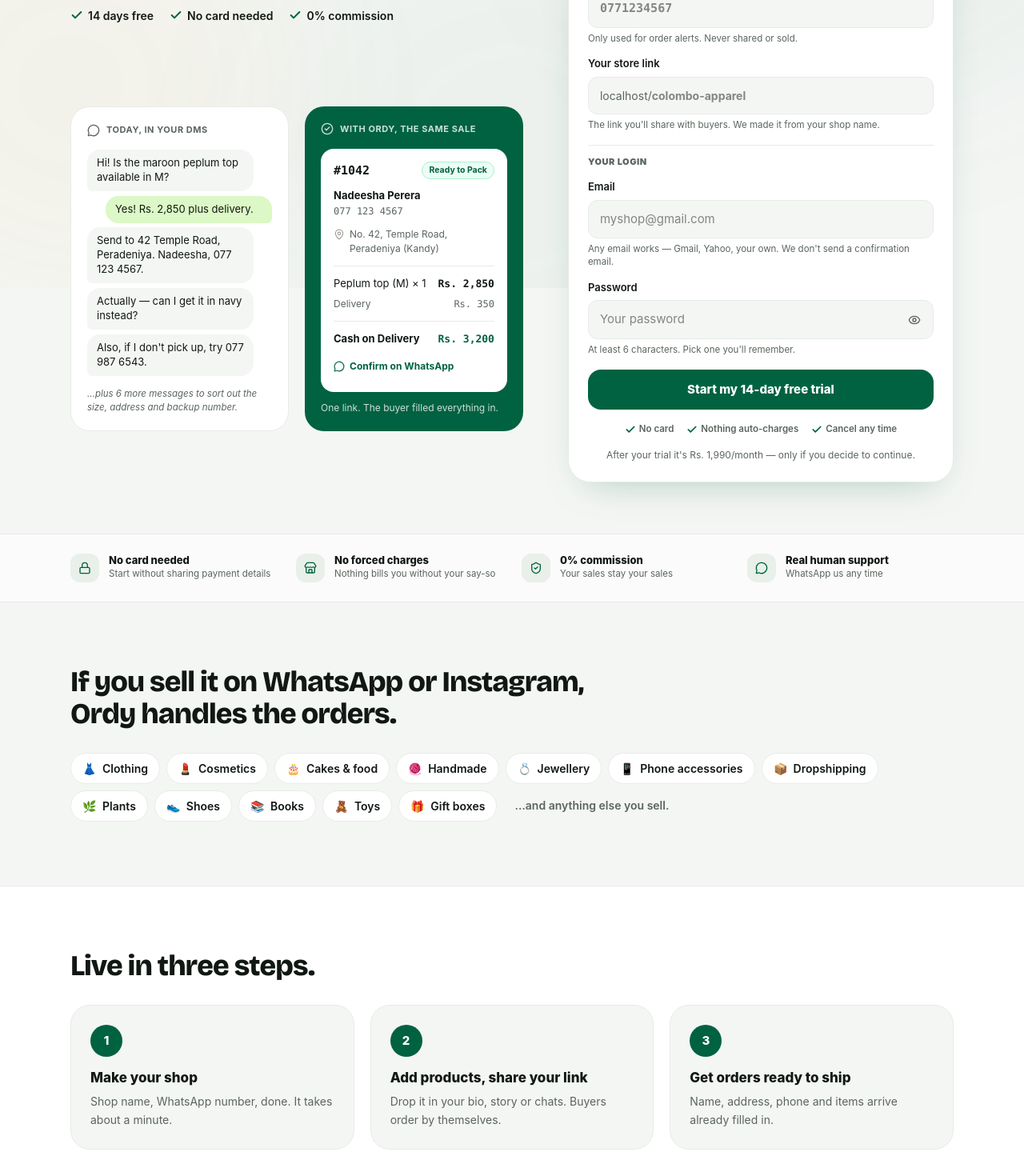
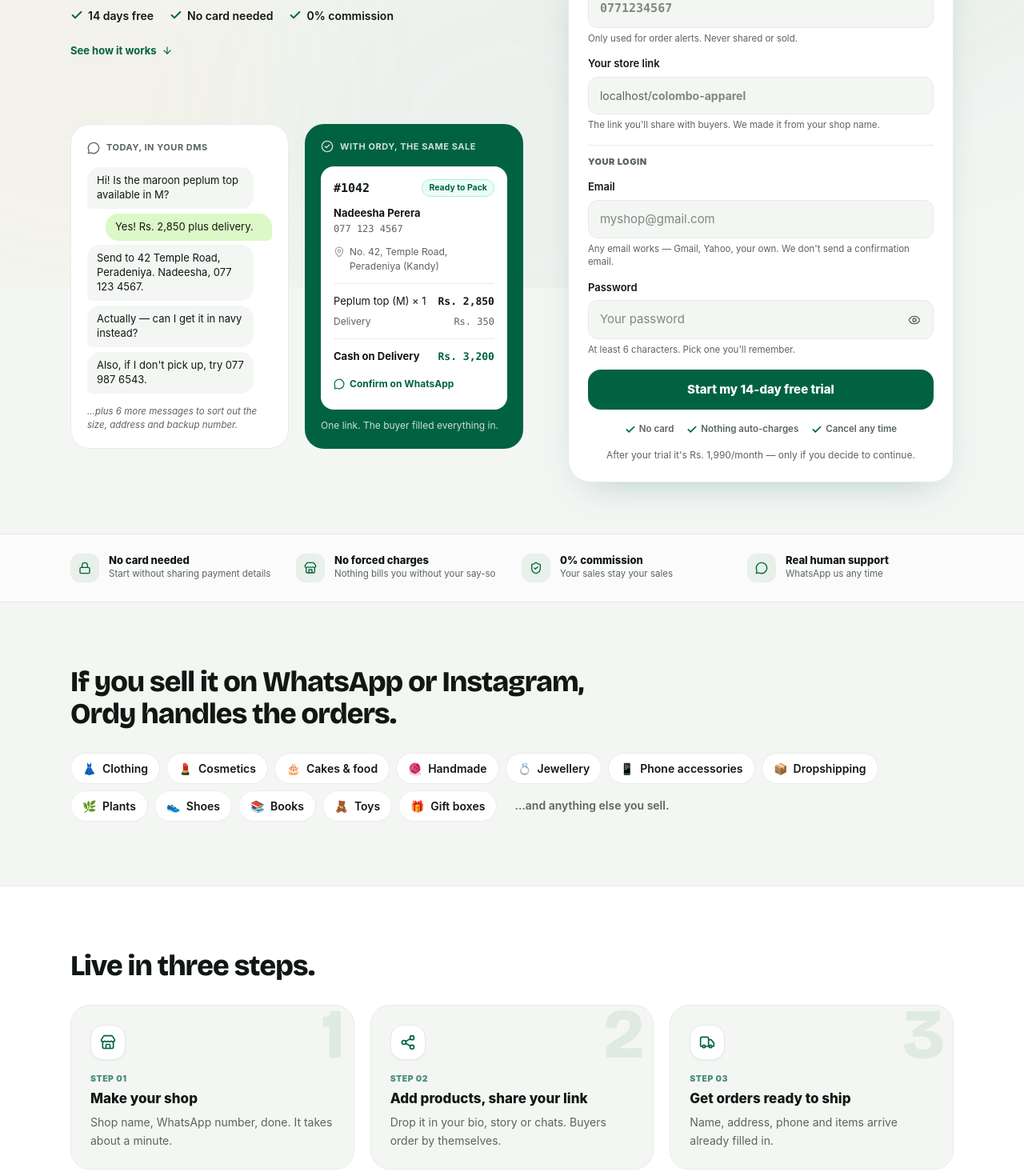
Before and after one commit to rakeeb135/orderly, a React (Vite) app: page /login in a window 1280 px wide. Shown: the part 440-1910 px from the top of the page at 80% size. Built offline with nearby package versions, Linux system fonts and the light colour scheme; no server answers.

Commit message:
Auth: 'See how it works' CTA, restyled steps section, logout lands on login

```diff
--- a/src/components/Layout.jsx
+++ b/src/components/Layout.jsx
@@ -49,7 +49,7 @@ export default function Layout({ seller, setSeller, products, setProducts, onOrd
     } catch (err) {
       console.error('Logout error:', err);
     }
-    navigate('/login');
+    navigate('/login?mode=login');
   };
 
   const navItems = [
--- a/src/pages/Auth.jsx
+++ b/src/pages/Auth.jsx
@@ -3,7 +3,7 @@ import { useNavigate, useSearchParams } from 'react-router-dom';
 import {
   Loader2, AlertCircle, CheckCircle2, Check, Store, Share2, Truck, Package,
   Printer, ShieldCheck, MessageCircle, Smartphone, Plus, Eye, EyeOff,
-  AlertTriangle, MapPin, Lock,
+  AlertTriangle, MapPin, Lock, ArrowDown,
 } from 'lucide-react';
 import { supabase } from '../supabase';
 import { createSeller } from '../services/dbService';
@@ -13,8 +13,8 @@ import OrdyLogo from '../components/OrdyLogo';
 /* ------------------------------------------------------------------ */
 /*  Business constants                                                 */
 /* ------------------------------------------------------------------ */
-const PRICE = 1990;           // current launch price
-const STANDARD_PRICE = 2490;  // price after the launch period ends
+const PRICE = 1990;
+const STANDARD_PRICE = 2490;
 const TRIAL_DAYS = 14;
 const fmt = (n) => n.toLocaleString('en-LK');
 const WA_HELP = `https://wa.me/94769944414?text=${encodeURIComponent(
@@ -31,6 +31,8 @@ const SELLERS = [
   ['💍', 'Jewellery'], ['📱', 'Phone accessories'], ['📦', 'Dropshipping'], ['🌿', 'Plants'],
   ['👟', 'Shoes'], ['📚', 'Books'], ['🧸', 'Toys'], ['🎁', 'Gift boxes'],
 ];
+
+const STEP_ICONS = [Store, Share2, Truck];
 
 const STEPS = [
   ['Make your shop', 'Shop name, WhatsApp number, done. It takes about a minute.'],
@@ -88,7 +90,7 @@ details[open] .ordy-plus{transform:rotate(45deg)}
 `;
 
 const inputCls =
-  'w-full px-3.5 py-3 bg-[#F4F6F4] border border-[#E7EBE7] focus:border-[#006241] focus:bg-white rounded-xl text-[15px] outline-none transition select-text focus-visible:ring-2 focus-visible:ring-[#006241]/20';
+  'w-full px-3.5 py-2.5 sm:py-3 bg-[#F4F6F4] border border-[#E7EBE7] focus:border-[#006241] focus:bg-white rounded-xl text-[15px] outline-none transition select-text focus-visible:ring-2 focus-visible:ring-[#006241]/20';
 
 /* ------------------------------------------------------------------ */
 /*  Small pieces                                                       */
@@ -174,7 +176,6 @@ function DmToOrder() {
 
   return (
     <div ref={ref} className="grid sm:grid-cols-2 gap-4 sm:gap-5 items-stretch">
-      {/* WhatsApp chaos */}
       <div className="bg-white border border-[#E7EBE7] rounded-[24px] p-4 sm:p-5">
         <div className="flex items-center gap-2 mb-4">
           <MessageCircle className="w-4 h-4 text-[#5A655D]" />
@@ -207,7 +208,6 @@ function DmToOrder() {
         </div>
       </div>
 
-      {/* Ordy order */}
       <div
         className={`bg-[#006241] text-white rounded-[24px] p-4 sm:p-5 flex flex-col ${
           playing ? 'ordy-bubble' : ''
@@ -391,24 +391,9 @@ function PrintLabelMock() {
           </div>
         </div>
         <div className="mt-3 grid grid-cols-3 gap-1.5">
-          <button
-            type="button"
-            className="py-1.5 bg-[#F4F6F4] border border-[#E7EBE7] rounded-lg text-[10px] font-bold"
-          >
-            A4 · 4-up
-          </button>
-          <button
-            type="button"
-            className="py-1.5 bg-[#F4F6F4] border border-[#E7EBE7] rounded-lg text-[10px] font-bold"
-          >
-            A6 · Thermal
-          </button>
-          <button
-            type="button"
-            className="py-1.5 bg-[#F4F6F4] border border-[#E7EBE7] rounded-lg text-[10px] font-bold"
-          >
-            Courier
-          </button>
+          <button type="button" className="py-1.5 bg-[#F4F6F4] border border-[#E7EBE7] rounded-lg text-[10px] font-bold">A4 · 4-up</button>
+          <button type="button" className="py-1.5 bg-[#F4F6F4] border border-[#E7EBE7] rounded-lg text-[10px] font-bold">A6 · Thermal</button>
+          <button type="button" className="py-1.5 bg-[#F4F6F4] border border-[#E7EBE7] rounded-lg text-[10px] font-bold">Courier</button>
         </div>
       </div>
     </PhoneFrame>
@@ -440,14 +425,12 @@ export default function Auth() {
 
   useReveal();
 
-  /* Already signed in → straight to the app */
   useEffect(() => {
     supabase.auth.getSession().then(({ data }) => {
       if (data?.session) navigate('/', { replace: true });
     });
   }, [navigate]);
 
-  /* Title + display font */
   useEffect(() => {
     const prevTitle = document.title;
     document.title = 'Ordy — Run your shop from one screen';
@@ -477,12 +460,9 @@ export default function Auth() {
 
     return () => {
       document.title = prevTitle;
-      // Font links intentionally left in place — they cache and speed up
-      // subsequent page loads.
     };
   }, []);
 
-  /* Sticky mobile CTA */
   useEffect(() => {
     const el = formRef.current;
     if (!el || !('IntersectionObserver' in window)) return;
@@ -493,7 +473,6 @@ export default function Auth() {
     return () => io.disconnect();
   }, []);
 
-  /* jumpTo and switchMode unified: both clear password + errors */
   const jumpTo = useCallback((nextMode) => {
     setMode(nextMode);
     setErrorMsg('');
@@ -509,6 +488,10 @@ export default function Auth() {
     setSuccessMsg('');
     setPassword('');
     setShowPw(false);
+  };
+
+  const scrollToDemo = () => {
+    document.getElementById('ordy-demo')?.scrollIntoView({ behavior: 'smooth', block: 'start' });
   };
 
   const handleLogin = async (e) => {
@@ -553,17 +536,13 @@ export default function Auth() {
         throw new Error('Pick a store link using letters or numbers, like colombo-apparel.');
       }
 
-      // Best-effort handle availability pre-check so we don't create an
-      // orphan auth user when the handle is already taken.
       let handleTaken = false;
       try {
         const { data: existingSeller } = await supabase.rpc('get_public_seller', {
           p_handle: cleanHandle,
         });
         handleTaken = Boolean(existingSeller?.id);
-      } catch {
-        /* RPC unavailable — fall through and let unique constraint catch it */
-      }
+      } catch { /* fall through */ }
 
       if (handleTaken) {
         setHandleLocked(false);
@@ -610,7 +589,6 @@ export default function Auth() {
     }
   };
 
-  /* Store link auto-fills from shop name until seller edits it */
   const onShopName = (val) => {
     setShopName(val);
     if (!handleTouched) {
@@ -630,7 +608,6 @@ export default function Auth() {
     <div className="min-h-[100dvh] bg-[#F4F6F4] text-[#111813] font-sans select-text overflow-x-hidden relative">
       <style>{STYLES}</style>
 
-      {/* Ambient background */}
       <div
         aria-hidden="true"
         className="pointer-events-none fixed inset-0 z-0 overflow-hidden"
@@ -641,7 +618,6 @@ export default function Auth() {
       </div>
 
       <div className="relative z-10">
-        {/* ---------------- Nav ---------------- */}
         <header className="sticky top-0 z-30 bg-[#F4F6F4]/90 backdrop-blur border-b border-[#E7EBE7]">
           <div className="max-w-6xl mx-auto px-4 sm:px-6 h-14 flex items-center justify-between">
             <OrdyLogo size={32} />
@@ -687,9 +663,17 @@ export default function Auth() {
                 </li>
               ))}
             </ul>
+
+            <button
+              type="button"
+              onClick={scrollToDemo}
+              className="mt-6 inline-flex items-center gap-1.5 text-[13px] font-bold text-[#006241] hover:text-[#004F34] transition group cursor-pointer"
+            >
+              See how it works
+              <ArrowDown className="w-3.5 h-3.5 group-hover:translate-y-0.5 transition-transform" />
+            </button>
           </div>
 
-          {/* Form */}
           <div ref={formRef} className="lg:col-start-2 lg:row-start-1 lg:row-span-2 scroll-mt-20">
             <div className="bg-white border border-[#E7EBE7] rounded-[28px] p-5 sm:p-6 shadow-[0_18px_50px_-24px_rgba(0,98,65,0.35)] lg:sticky lg:top-20">
               <div
@@ -754,7 +738,6 @@ export default function Auth() {
 
               {isSignup ? (
                 <form onSubmit={handleRegister} className="space-y-4">
-                  {/* ---- Your shop ---- */}
                   <div className="space-y-3.5">
                     <div className="text-[11px] font-black text-[#5A655D] uppercase tracking-wider">
                       Your shop
@@ -796,7 +779,7 @@ export default function Auth() {
                         Your store link
                       </span>
                       {showHandleInput ? (
-                        <div className="flex items-center bg-[#F4F6F4] border border-[#E7EBE7] focus-within:border-[#006241] focus-within:bg-white rounded-xl px-3.5 py-3 text-[14px] transition">
+                        <div className="flex items-center bg-[#F4F6F4] border border-[#E7EBE7] focus-within:border-[#006241] focus-within:bg-white rounded-xl px-3.5 py-2.5 sm:py-3 text-[14px] transition">
                           <span className="text-[#5A655D] select-none">
                             {window.location.host}/
                           </span>
@@ -817,7 +800,7 @@ export default function Auth() {
                           />
                         </div>
                       ) : (
-                        <div className="flex items-center justify-between gap-2 bg-[#E8F0E9] rounded-xl px-3.5 py-3 text-[14px]">
+                        <div className="flex items-center justify-between gap-2 bg-[#E8F0E9] rounded-xl px-3.5 py-2.5 sm:py-3 text-[14px]">
                           <span className="truncate">
                             <span className="text-[#5A655D]">{window.location.host}/</span>
                             <span className="font-bold text-[#006241]">{handle}</span>
@@ -837,7 +820,6 @@ export default function Auth() {
                     </div>
                   </div>
 
-                  {/* ---- Your login ---- */}
                   <div className="space-y-3.5 pt-3 border-t border-[#E7EBE7]">
                     <div className="text-[11px] font-black text-[#5A655D] uppercase tracking-wider">
                       Your login
@@ -989,8 +971,7 @@ export default function Auth() {
             </div>
           </div>
 
-          {/* DM → order demo */}
-          <div className="lg:col-start-1 lg:row-start-2 ordy-reveal">
+          <div id="ordy-demo" className="lg:col-start-1 lg:row-start-2 ordy-reveal scroll-mt-20">
             <DmToOrder />
           </div>
         </section>
@@ -1042,7 +1023,7 @@ export default function Auth() {
         </section>
 
         {/* ---------------- How it works ---------------- */}
-        <section className="bg-white border-y border-[#E7EBE7]">
+        <section id="how-it-works" className="bg-white border-y border-[#E7EBE7]">
           <div className="max-w-6xl mx-auto px-4 sm:px-6 py-14 sm:py-20 ordy-reveal">
             <h2
               className="text-3xl sm:text-4xl font-extrabold tracking-tight"
@@ -1051,18 +1032,34 @@ export default function Auth() {
               Live in three steps.
             </h2>
             <ol className="mt-7 grid md:grid-cols-3 gap-5">
-              {STEPS.map(([title, body], i) => (
+              {STEPS.map(([title, body], i) => {
+                const Icon = STEP_ICONS[i] || Store;
+                return (
                   <li
                     key={title}
-                  className="bg-[#F4F6F4] border border-[#E7EBE7] rounded-3xl p-5 sm:p-6"
+                    className="relative bg-[#F4F6F4] border border-[#E7EBE7] rounded-3xl p-5 sm:p-6 overflow-hidden hover:border-[#006241]/30 transition"
                   >
-                  <div className="w-10 h-10 rounded-full bg-[#006241] text-white font-extrabold flex items-center justify-center mb-4 text-[15px]">
+                    <span
+                      className="absolute -top-2 right-3 text-[88px] font-black leading-none select-none pointer-events-none"
+                      style={{ fontFamily: DISPLAY, color: '#006241', opacity: 0.08 }}
+                      aria-hidden="true"
+                    >
                       {i + 1}
+                    </span>
+
+                    <div className="relative">
+                      <div className="w-11 h-11 rounded-2xl bg-white border border-[#E7EBE7] text-[#006241] flex items-center justify-center shadow-xs mb-4">
+                        <Icon className="w-5 h-5" />
+                      </div>
+                      <div className="text-[10.5px] font-black uppercase tracking-wider text-[#006241]/70 mb-1.5">
+                        Step 0{i + 1}
                       </div>
                       <h3 className="font-extrabold text-[17px] leading-tight">{title}</h3>
                       <p className="text-[14px] text-[#5A655D] mt-2 leading-relaxed">{body}</p>
+                    </div>
                   </li>
-              ))}
+                );
+              })}
             </ol>
           </div>
         </section>
--- a/src/pages/Settings.jsx
+++ b/src/pages/Settings.jsx
@@ -298,7 +298,7 @@ export default function Settings({ seller, setSeller }) {
     } catch (err) {
       console.error('Sign out error:', err);
     }
-    navigate('/login');
+    navigate('/login?mode=login');
   };
 
   /* ---------------------------------------------------------------- */
```
Lines whose indentation alone changed are shown as unchanged.
